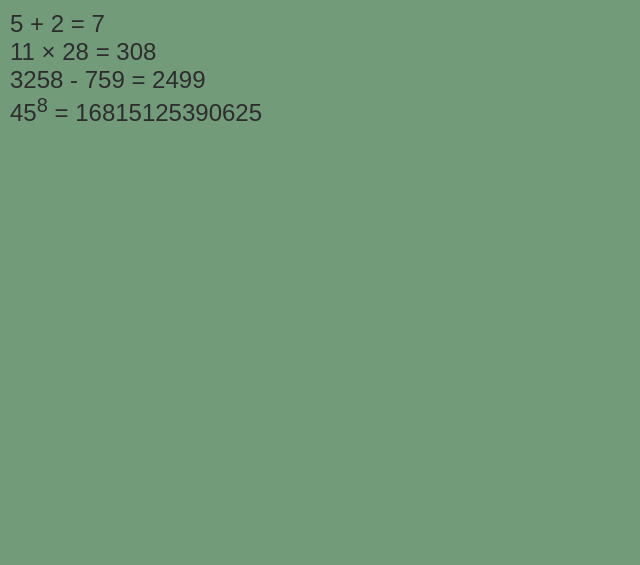
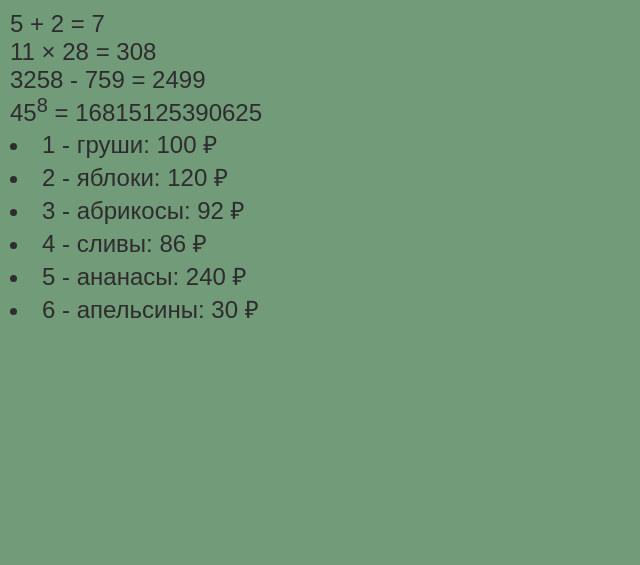
Before and after one commit to ArtemTigranian/back-end-labs, a Flask app: page /lab2/example in a window 1280 px wide. Shown: the part 45-610 px from the top of the page, without its empty margins (0-640 px from the left). Run offline with Flask 3, Linux system fonts and the light colour scheme.

Commit message:
Цикл в шаблоне

```diff
--- a/app.py
+++ b/app.py
@@ -485,4 +485,14 @@ def example():
     course = '3 курс'
     lab_number = 2
     group_number = 'ФБИ-21'
-    return render_template('example.html', name=name, course=course, lab_number=lab_number, group_number=group_number)
+    fruits = [
+        {'name': 'груши', 'price': 100},
+        {'name': 'яблоки', 'price': 120},
+        {'name': 'абрикосы', 'price': 92},
+        {'name': 'сливы', 'price': 86},
+        {'name': 'ананасы', 'price': 240},
+        {'name': 'апельсины', 'price': 30},
+    ]
+    return render_template('example.html',
+                           name=name, course=course, lab_number=lab_number,
+                           group_number=group_number, fruits=fruits)
--- a/templates/example.html
+++ b/templates/example.html
@@ -22,7 +22,11 @@
         5 + 2 = {{5+2}} <br>
         11 × 28 = {{11*28}} <br>
         3258 - 759 = {{3258 - 759}} <br>
-        45<sup>8</sup> = {{45**8}}
+        45<sup>8</sup> = {{45**8}} <br>
+
+        {%for f in fruits%}
+        <li>{{loop.index}} - {{f.name}}: {{f.price}} &#8381;</li>
+        {%endfor%}
     </main>
 
     <footer>
```
